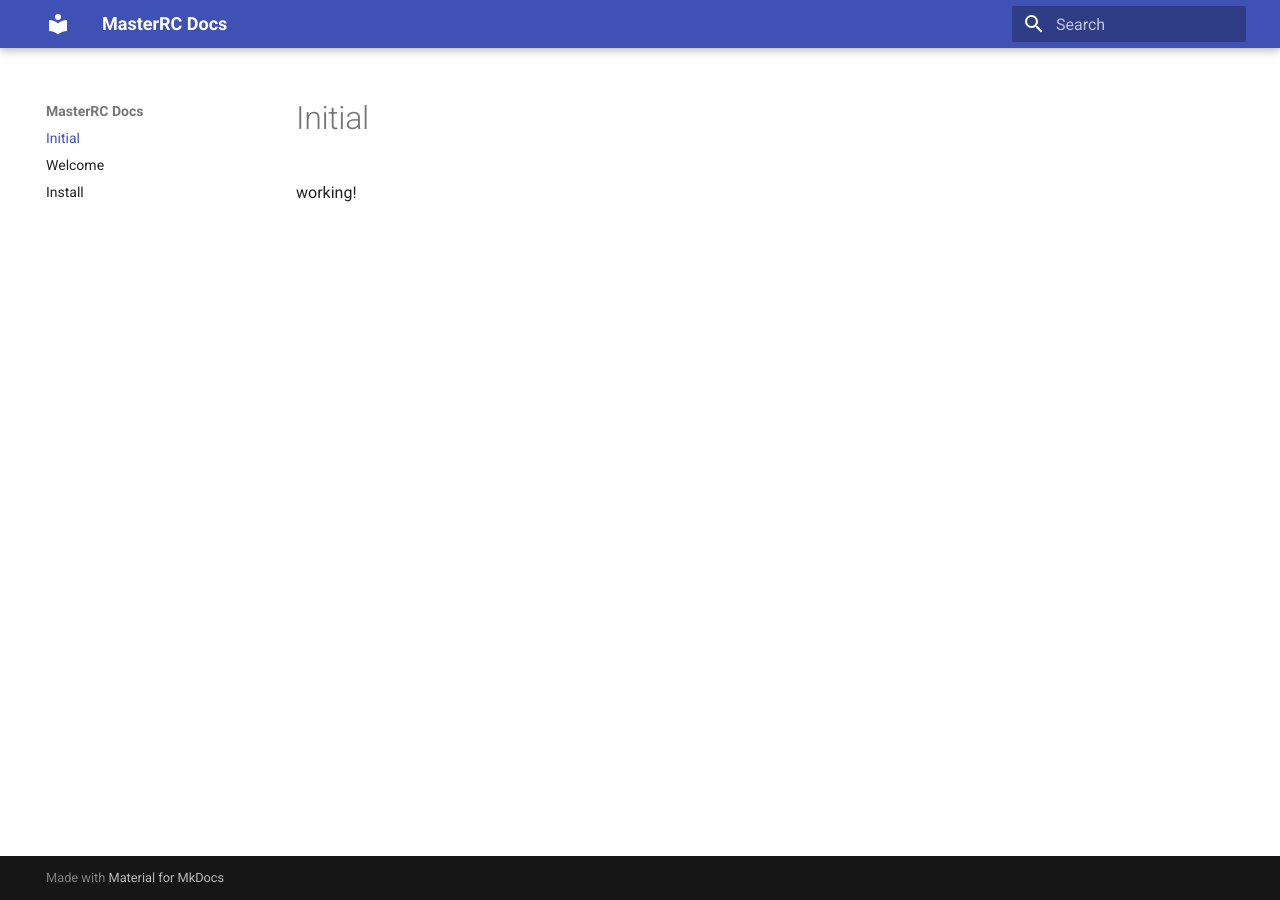
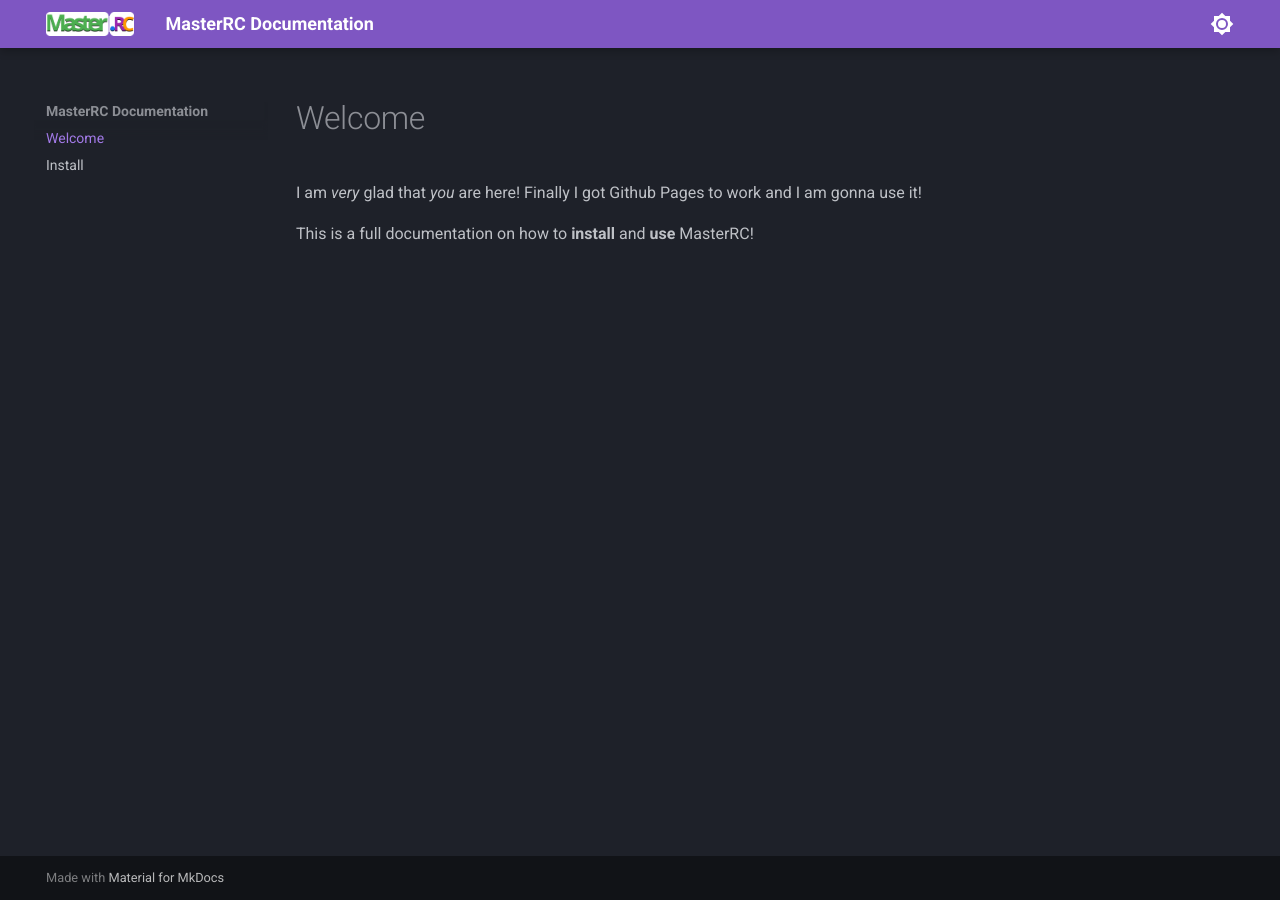
Before and after one commit to Master3307/masterrc, an MkDocs documentation site: the page built from docs/index.md, in a window 1280 px wide. Built offline with MkDocs 1.6.1 and Material for MkDocs 9.7.7, drawn with Linux system fonts in a browser that asks for light colours; plug-ins that fetch from the network failed and are left out.

Commit message:
Multiple Changes added .gitignore added Logos edited docs a little removed Profile install completely

```diff
--- a/docs/index.md
+++ b/docs/index.md
@@ -1 +1,6 @@
-working!
+# Welcome
+
+I am *very* glad that *you* are here!
+Finally I got Github Pages to work and I am gonna use it!
+
+This is a full documentation on how to **install** and **use** MasterRC!
--- a/mkdocs.yml
+++ b/mkdocs.yml
@@ -1,10 +1,28 @@
-site_name: MasterRC Docs
+site_name: MasterRC Documentation
 site_url: https://masterrc-docs.master3307.org
 
 theme:
   name: material
+  favicon: media/MasterRC_Logo.png
+  logo: media/MasterRC_LogoLarge.png
+  palette:
+    - scheme: slate
+      primary: deep purple
+      accent: deep purple
+      toggle:
+        icon: material/brightness-7
+        name: Switch to light mode
+
+    - scheme: default
+      primary: blue
+      accent: blue
+      toggle:
+        icon: material/brightness-4
+        name: Switch to dark mode
+
+plugins:
+    - optimize
 
 nav:
-  - Initial: index.md
-  - Welcome: welcome.md
-  - Install: install.md
+    - Welcome: index.md
+    - Install: install.md
--- /dev/null
+++ b/requirements.txt
@@ -0,0 +1,2 @@
+mkdocs
+mkdocs-material
```
Also changed, not shown: README.md (+9 -6 lines), docs/welcome.md (deleted, +0 -4 lines), docs/media/MasterRC_Logo.png (added), docs/media/MasterRC_LogoLarge.png (added), docs/media/preview.png (renamed from preview.png), 4 other files.
